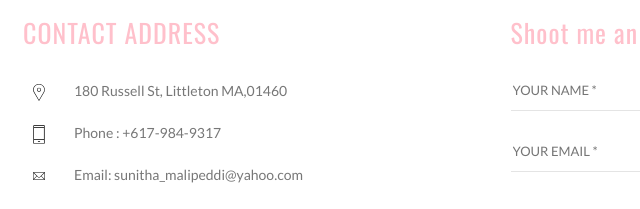
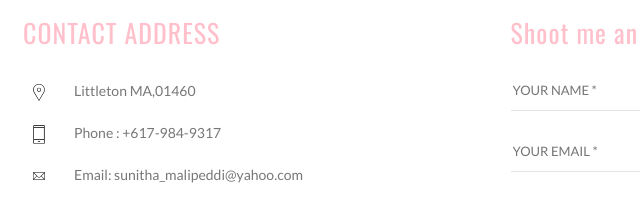
Before and after one commit to smalipeddi/Sunitha_Malipeddi_Portfolio, a plain HTML site: page contacts.html in a window 1280 px wide. Shown: the part 800-1009 px from the top of the page, 47-687 px from the left. Drawn offline with nearby package versions, Linux system fonts and the light colour scheme; some packages are replaced by stand-ins of ours.

Commit message:
Update contacts.html
removed complete address

```diff
--- a/contacts.html
+++ b/contacts.html
@@ -94,7 +94,7 @@
 					<table>
 						<tr>
 							<td><img src="images/svg/map-marker.svg" class="address-icon"></td>
-							<td>180 Russell St, Littleton MA,01460</td>
+							<td> Littleton MA,01460</td>
 						</tr>
 						<tr>
 							<td><img src="images/svg/mobile-phone.svg" class="address-icon"></td>
```
